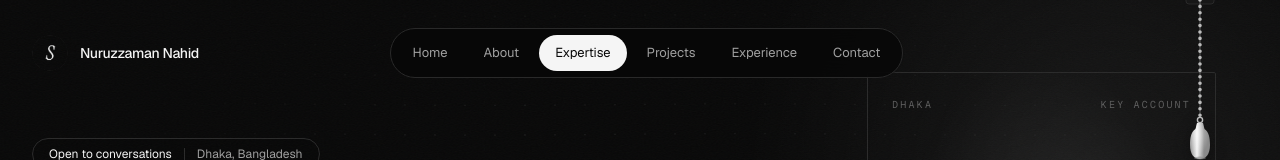
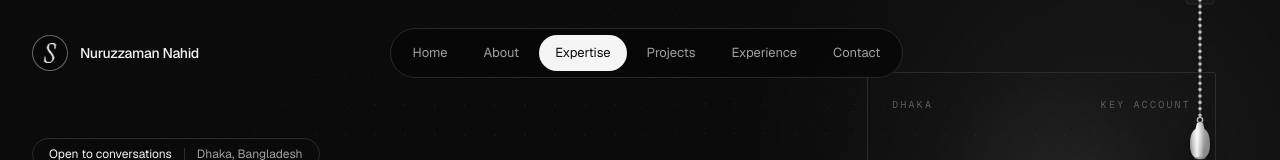
Before and after one commit to nuruzzamannahid57-cyber/Portfolio-, a React (Vite) app: page / in a window 1280 px wide. Shown: the top 160 px of the page. Built offline with nearby package versions, Linux system fonts and the light colour scheme.

Commit message:
Logo: draw circle in CSS, use cleaned S mark inside it
Co-authored-by: arena-agent <297053741+arena-agent@users.noreply.github.com>

```diff
--- a/src/components/Loader.tsx
+++ b/src/components/Loader.tsx
@@ -48,7 +48,7 @@ export default function Loader({ onDone }: { onDone: () => void }) {
           <DotField />
           <div className="relative flex items-center justify-between font-mono text-[11px] tracking-[0.22em] text-muted uppercase">
             <span className="flex items-center gap-3">
-              <span aria-hidden="true" className="logo-mark block h-7 w-7 bg-fg" />
+              <span className="grid h-8 w-8 place-items-center rounded-full border border-fg/40"><span aria-hidden="true" className="logo-mark block h-4 w-4 bg-fg" /></span>
               Portfolio
             </span>
             <span>©{new Date().getFullYear()}</span>
--- a/src/components/Nav.tsx
+++ b/src/components/Nav.tsx
@@ -43,7 +43,7 @@ export default function Nav({ ready }: { ready: boolean }) {
           }`}
         >
           <a href="#home" onClick={go('home')} className="pointer-events-auto group flex items-center gap-3" aria-label="Nuruzzaman Nahid — back to top">
-            <span className="grid h-9 w-9 place-items-center"><span aria-hidden="true" className="logo-mark block h-9 w-9 bg-fg transition-opacity duration-500 group-hover:opacity-60" /></span>
+            <span className="grid h-9 w-9 place-items-center rounded-full border border-fg/40 bg-bg transition-colors duration-500 group-hover:border-fg"><span aria-hidden="true" className="logo-mark block h-5 w-5 bg-fg transition-opacity duration-500 group-hover:opacity-60" /></span>
             <span className={`hidden text-sm font-medium tracking-tight transition-all duration-500 sm:block ${compact ? 'w-0 overflow-hidden opacity-0' : 'w-auto opacity-100'}`}>
               {profile.name}
             </span>
```
Also changed, not shown: public/assets/logo-mark.png.
